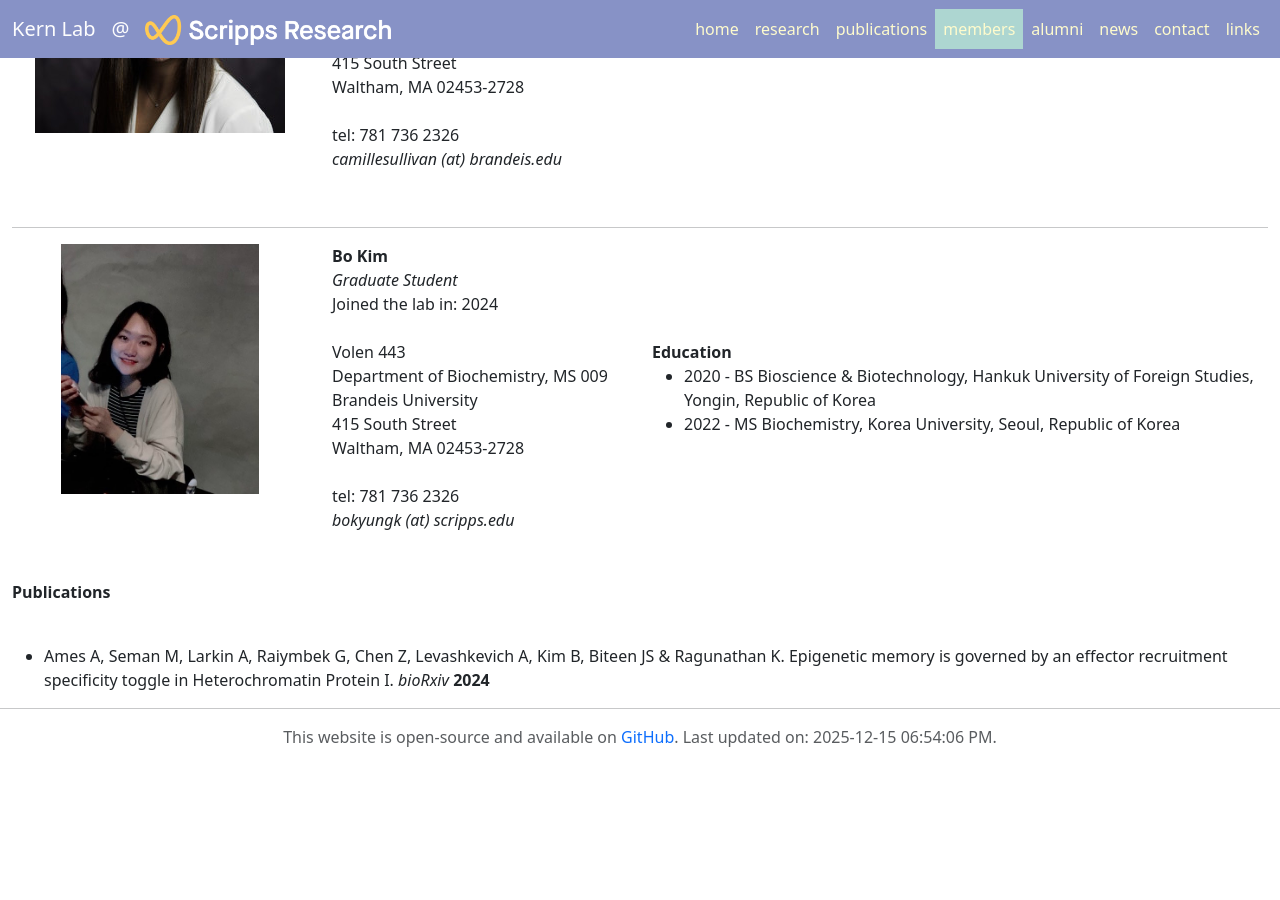
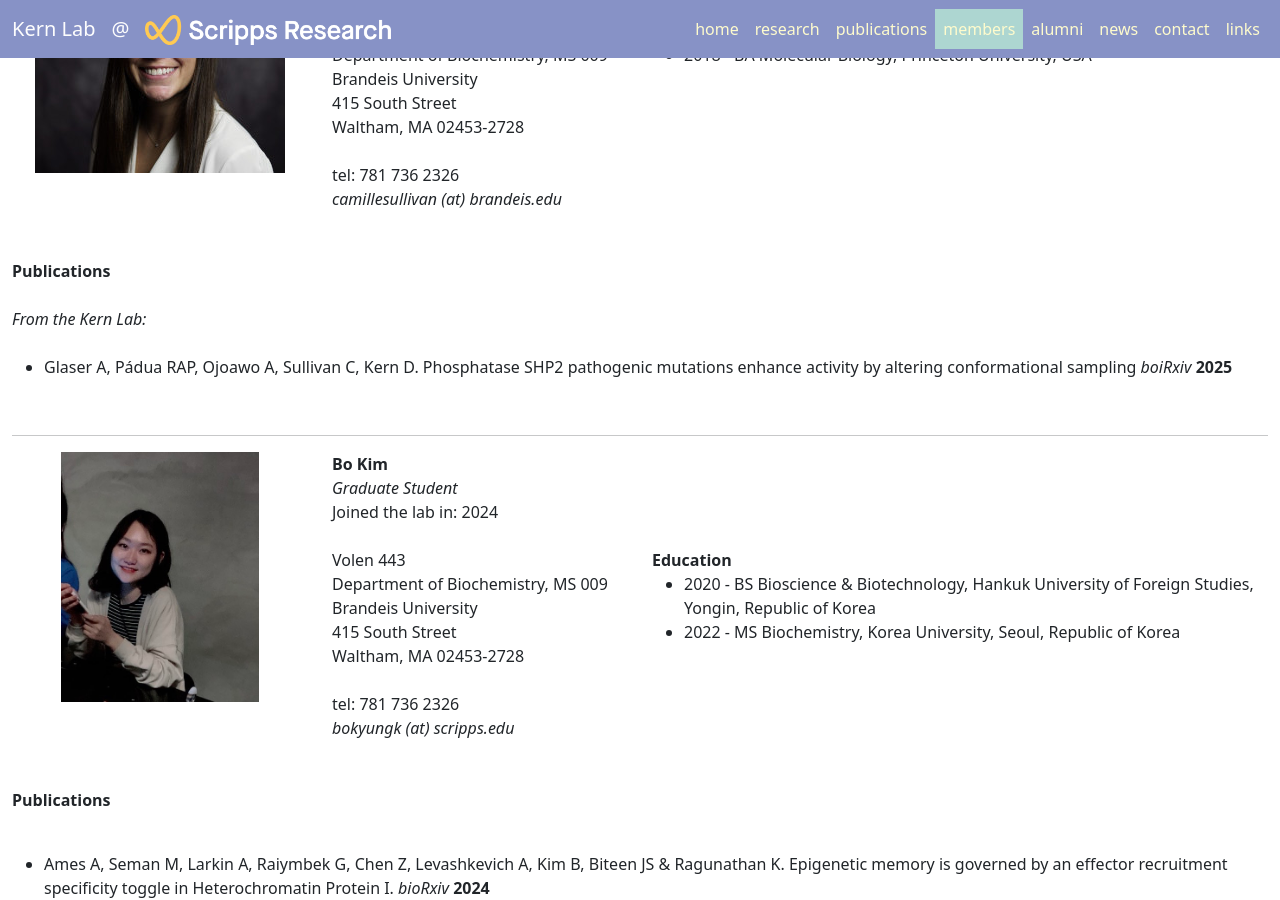
Before and after one commit to kernlab-scripps/kernlab-scripps.github.io, a Jekyll site: the page built from member/index.html, in a window 1280 px wide and 900 px high, scrolled down 7214 px. Built offline with Jekyll 4.4.1, drawn with Linux system fonts in a browser that asks for light colours; before the commit the page ends 7979 px from its top, so only the background shows below that; some of the changed text lies outside the part shown.

Commit message:
Update publications.yml

```diff
--- a/_data/publications.yml
+++ b/_data/publications.yml
@@ -22,7 +22,7 @@
 ##       url: "https://fraser-lab.com/"
 
 
-- citation: "Wayment-Steele HK, Ovchinnikov S, Colwell L, Kern D. Phosphatase SHP2 pathogenic mutations enhance activity by altering conformational sampling *boiRxiv* **2025**"
+- citation: "Glaser A, Pádua RAP, Ojoawo A, Sullivan C, Kern D. Phosphatase SHP2 pathogenic mutations enhance activity by altering conformational sampling *boiRxiv* **2025**"
   date: 20251212
   image: "/static/img/publications/AWG_SH2_2025.png"
 ##  pmid:
```
